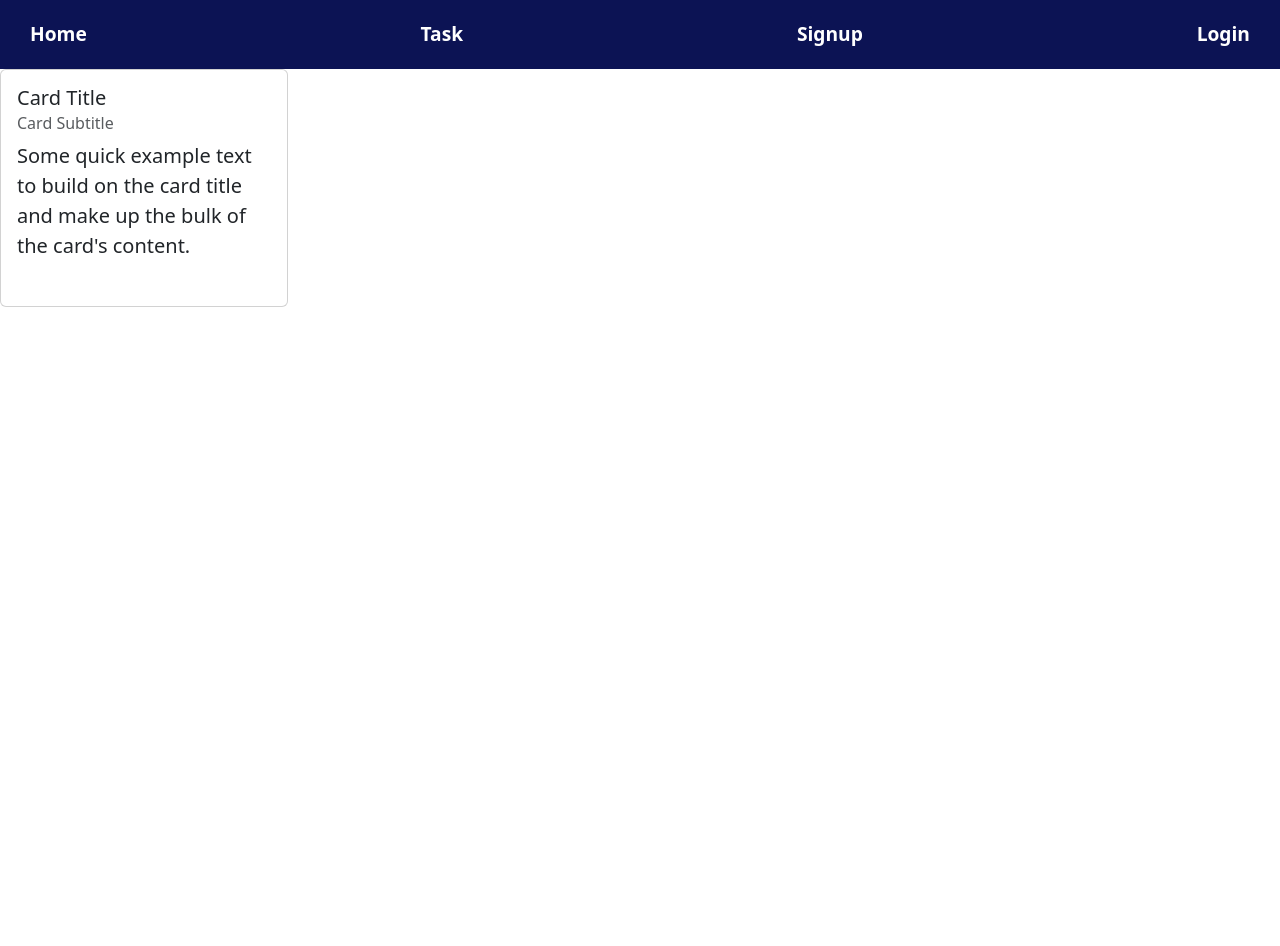
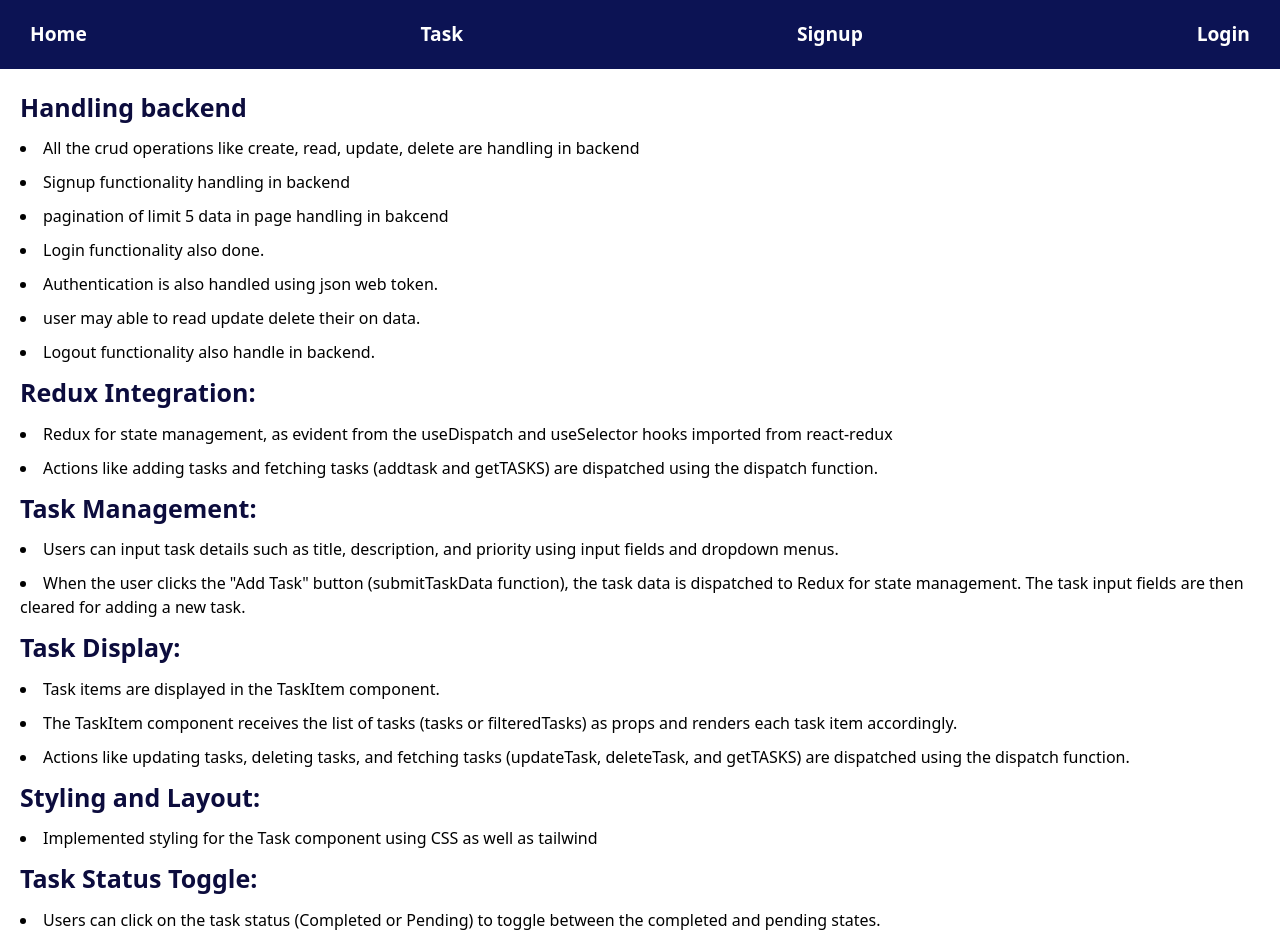
Before and after one commit to mohdadil12345/Task_Management_, a React (Create React App) app in the folder task_frontend/: page / in a window 1280 px wide. Shown: the top 946 px of the page. Before the commit the page ends 800 px from the top, so only its background shows below. Built offline with nearby package versions, Linux system fonts and the light colour scheme.

Commit message:
home page features added

```diff
--- a/task_frontend/public/index.html
+++ b/task_frontend/public/index.html
@@ -25,12 +25,6 @@
       Learn how to configure a non-root public URL by running `npm run build`.
     -->
 
-    <link
-    rel="stylesheet"
-    href="https://cdn.jsdelivr.net/npm/bootstrap@5.3.2/dist/css/bootstrap.min.css"
-    integrity="sha384-T3c6CoIi6uLrA9TneNEoa7RxnatzjcDSCmG1MXxSR1GAsXEV/Dwwykc2MPK8M2HN"
-    crossorigin="anonymous"
-  />
 
     <title>React App</title>
 
--- a/task_frontend/src/App.css
+++ b/task_frontend/src/App.css
@@ -183,3 +183,17 @@ h3 {
   border-radius: 4px;
   font-weight: bold;
 }
+
+
+.home_page {
+    padding: 20px;
+    display: flex;
+    flex-direction: column;
+    gap: 10px;
+}
+
+.home_page h1 {
+    font-size: 25px;
+    font-weight: 600;
+    color: rgb(12, 12, 61);
+}
--- a/task_frontend/src/App.js
+++ b/task_frontend/src/App.js
@@ -2,7 +2,6 @@ import { Toaster } from 'react-hot-toast';
 import './App.css';
 import AllRoutes from './Components/AllRoutes';
 import Navbar from './Components/Navbar';
-// import 'bootstrap/dist/css/bootstrap.min.css';
 
 function App() {
   return (
--- a/task_frontend/src/Components/AllRoutes.jsx
+++ b/task_frontend/src/Components/AllRoutes.jsx
@@ -6,6 +6,9 @@ import SignupForm from './Signup_Form'
 import Task from './Task'
 
 function AllRoutes() {
+
+const access = localStorage.getItem("logintoken")
+
   return (
     <div>
         <Routes>
--- a/task_frontend/src/Components/HomePage.jsx
+++ b/task_frontend/src/Components/HomePage.jsx
@@ -1,24 +1,39 @@
 import React from "react";
-import Card from 'react-bootstrap/Card';
 function HomePage() {
   return (
-    <div>
+    <div className="home_page">
+      <h1>Handling backend </h1>
+      <li>All the crud operations like create, read, update, delete are handling in backend</li>
+      <li>Signup functionality handling in backend</li>
+      <li>pagination of limit 5 data in page handling in bakcend</li>
+      <li>Login functionality also done.</li>
+      <li>Authentication is also handled using json web token.</li>
+      <li>user may able to read update delete their on data.</li>
+      <li>Logout functionality also handle in backend.</li>
 
-      <Card style={{ width: "18rem" }}>
-        <Card.Body>
-          <Card.Title>Card Title</Card.Title>
-          <Card.Subtitle className="mb-2 text-muted">
-            Card Subtitle
-          </Card.Subtitle>
-          <Card.Text>
-            Some quick example text to build on the card title and make up the
-            bulk of the card's content.
-          </Card.Text>
-          <Card.Link href="#">Card Link</Card.Link>
-          <Card.Link href="#">Another Link</Card.Link>
-        </Card.Body>
-      </Card>
+      <h1>Redux Integration:</h1>
+      <li>Redux for state management, as evident from the useDispatch and useSelector hooks imported from react-redux</li>
+      <li>Actions like adding tasks and fetching tasks (addtask and getTASKS) are dispatched using the dispatch function.</li>
 
+      <h1>Task Management:</h1>
+      <li>Users can input task details such as title, description, and priority using input fields and dropdown menus.</li>
+      <li>When the user clicks the "Add Task" button (submitTaskData function), the task data is dispatched to Redux for state management. The task input fields are then cleared for adding a new task.</li>
+
+      <h1>Task Display:</h1>
+      <li>Task items are displayed in the TaskItem component.</li>
+      <li>The TaskItem component receives the list of tasks (tasks or filteredTasks) as props and renders each task item accordingly.</li>
+      <li>Actions like updating tasks, deleting tasks, and fetching tasks (updateTask, deleteTask, and getTASKS) are dispatched using the dispatch function.</li>
+
+      <h1>Styling and Layout:</h1>
+      <li>Implemented styling for the Task component using CSS  as well as tailwind</li>
+
+      <h1>Task Status Toggle:</h1>
+      <li>Users can click on the task status (Completed or Pending) to toggle between the completed and pending states.</li>
+      <li>A success toast is displayed after toggling the task status, informing the user whether the task was marked as completed or pending.</li>
+
+      <h1>Dispatching Signup Action:</h1>
+      <li>When the user clicks the "Register" button, the handleSignup function is triggered. </li>
+      <li>The Redux action (signupUser) is imported using useDispatch hook from react-redux</li>
     </div>
   );
 }
```
